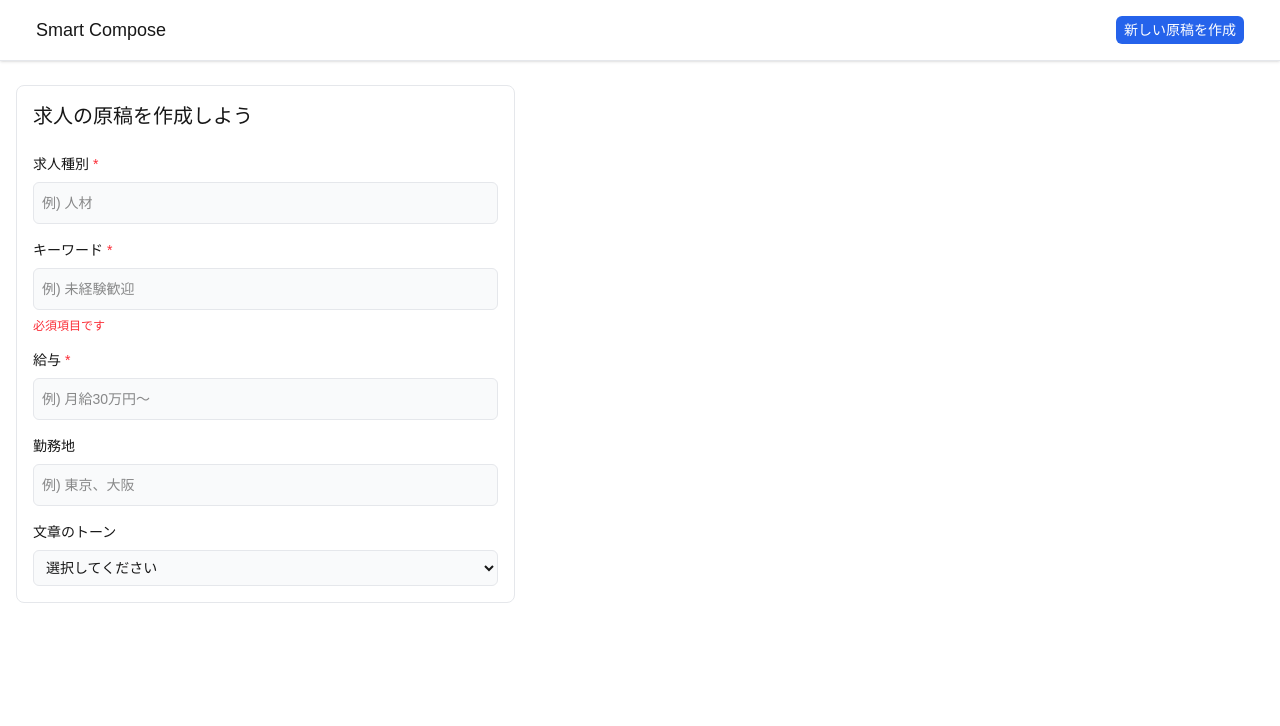
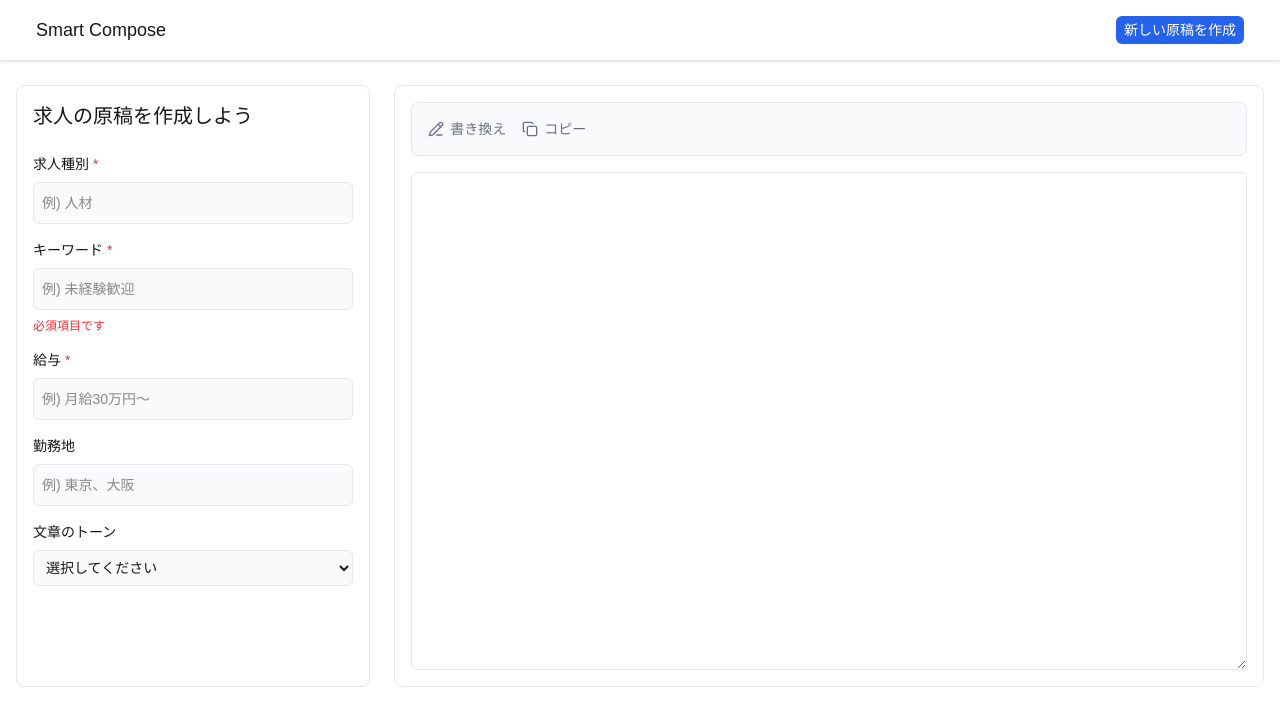
Before and after one commit to Yuji5117/smart-compose, a Next.js app: page / in a window 1280 px wide. Shown: the top 726 px of the page. Built offline with nearby package versions, Linux system fonts and the light colour scheme.

Commit message:
EditorPanelをpageに表示させるように宣言 また、cssの微修正

```diff
--- a/src/app/page.tsx
+++ b/src/app/page.tsx
@@ -1,10 +1,12 @@
+import { EditorPanel } from '@/feature/job-posting/components/editer/EditorPanel';
 import { JobInputPanel } from '@/feature/job-posting/components/input/JobInputPanel';
 
 export default function JobCreatorPage() {
   return (
     <main className="container mx-auto px-4 pt-6">
-      <div className="grid">
+      <div className="flex flex-row gap-x-6">
         <JobInputPanel />
+        <EditorPanel />
       </div>
     </main>
   );
```
